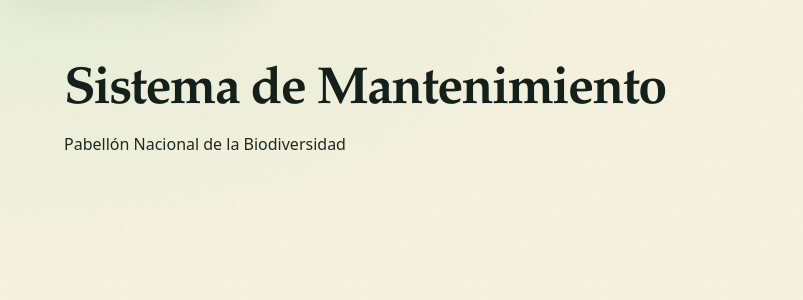
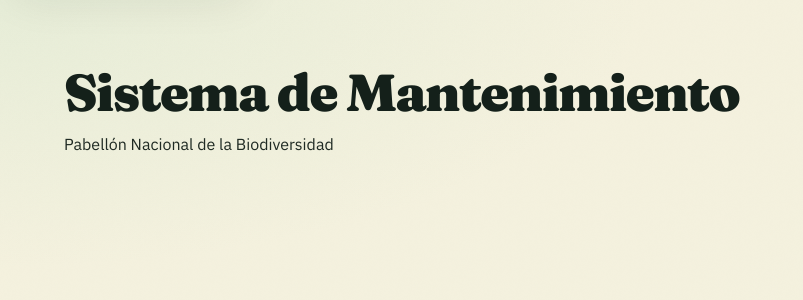
Before and after one commit to LuisMAC2022/Pablo, a Python web app: template app/templates/intex.html in a window 1280 px wide. Shown: the top 300 px of the page, without its empty margins (0-803 px from the left). Run offline with Jinja, Linux system fonts and the light colour scheme; the template is opened without the code that fills it, so the values that code supplies are empty.

Commit message:
enable Mycelium display typography

```diff
--- a/app/static/css/museo.css
+++ b/app/static/css/museo.css
@@ -1,11 +1,12 @@
+@import url("./mycelium/fonts.css");
 @import url("./mycelium/tokens.css");
 @import url("./mycelium/base.css");
 @import url("./mycelium/layout.css");
 @import url("./mycelium/components.css");
 @import url("./mycelium/forms.css");
 
-/* Compatibility layer for any template not yet migrated to the explicit
-   Mycelium component classes. museo.css remains the stable public entrypoint. */
+/* Compatibility layer for templates/selectors that still use the original
+   public stylesheet entrypoint. No build step or frontend dependency needed. */
 .container {
   width: min(100% - clamp(2rem, 6vw, 5rem), var(--container));
   margin-inline: auto;
```
